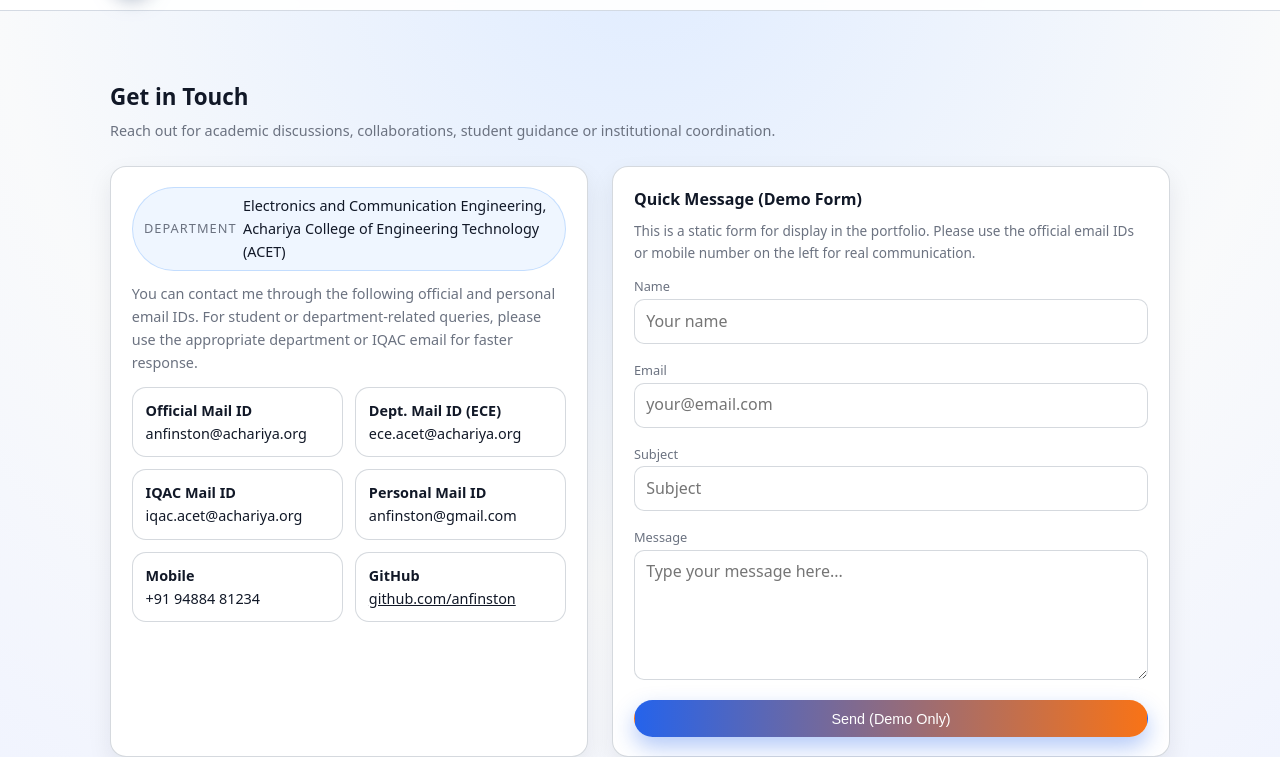
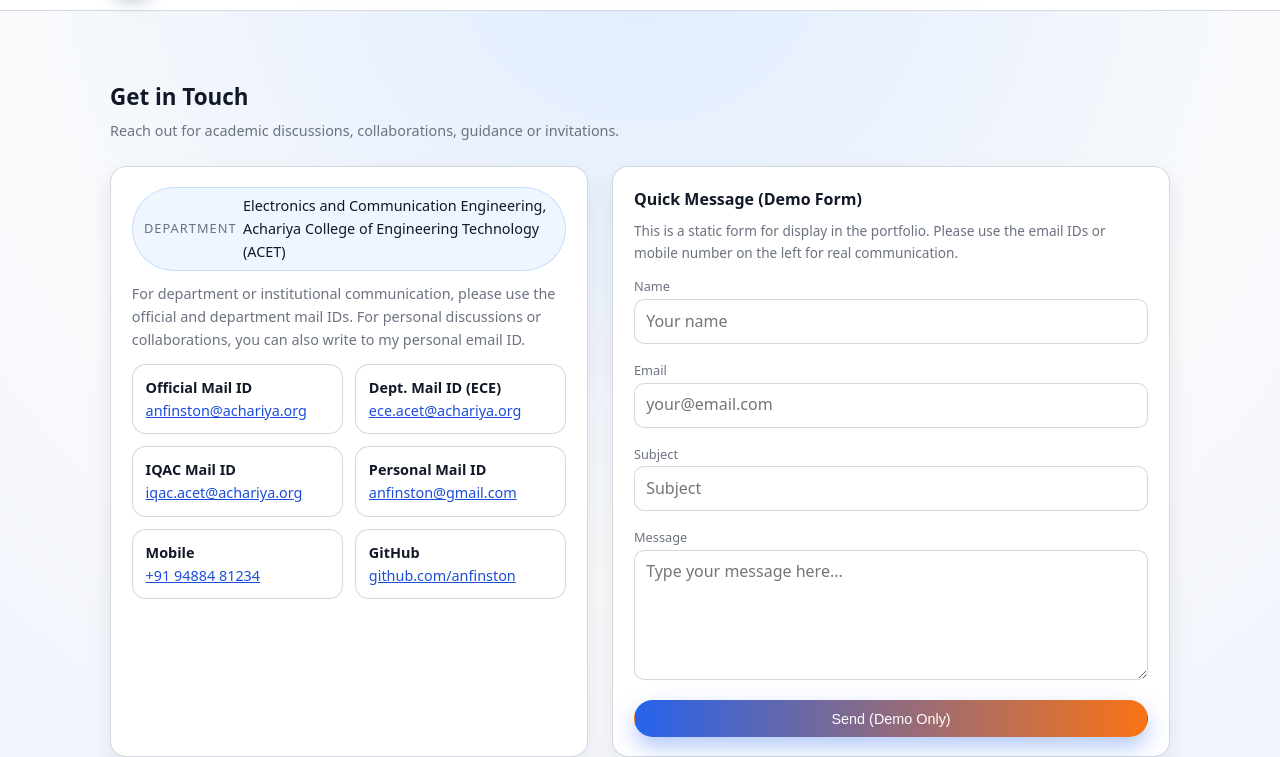
Before and after one commit to anfinston/anfinston-portfolio, a plain HTML site: page contact.html in a window 1280 px wide. Shown: the part 67-824 px from the top of the page. Drawn offline with Linux system fonts and the light colour scheme.

Commit message:
Update contact.html

```diff
--- a/contact.html
+++ b/contact.html
@@ -15,7 +15,7 @@
       <nav class="navbar">
         <div class="logo">
           <div class="logo-badge">
-            <img src="profile.jpg" alt="F. D. Anfinston" />
+            <img src="profile.JPG" alt="F. D. Anfinston" />
           </div>
           <div>
             <span>F. D. Anfinston</span><br />
@@ -36,8 +36,8 @@
       <section class="section">
         <h1 class="section-title">Get in Touch</h1>
         <p class="section-subtitle">
-          Reach out for academic discussions, collaborations, student guidance
-          or institutional coordination.
+          Reach out for academic discussions, collaborations, guidance or
+          invitations.
         </p>
 
         <div class="contact-wrapper">
@@ -52,31 +52,37 @@
             </div>
 
             <p>
-              You can contact me through the following official and personal
-              email IDs. For student or department-related queries, please use
-              the appropriate department or IQAC email for faster response.
+              For department or institutional communication, please use the
+              official and department mail IDs. For personal discussions or
+              collaborations, you can also write to my personal email ID.
             </p>
 
             <div class="contact-grid" style="margin-top: 0.8rem">
               <div>
                 <strong>Official Mail ID</strong><br />
-                anfinston@achariya.org
+                <a href="mailto:anfinston@achariya.org"
+                  >anfinston@achariya.org</a
+                >
               </div>
               <div>
                 <strong>Dept. Mail ID (ECE)</strong><br />
-                ece.acet@achariya.org
+                <a href="mailto:ece.acet@achariya.org"
+                  >ece.acet@achariya.org</a
+                >
               </div>
               <div>
                 <strong>IQAC Mail ID</strong><br />
-                iqac.acet@achariya.org
+                <a href="mailto:iqac.acet@achariya.org"
+                  >iqac.acet@achariya.org</a
+                >
               </div>
               <div>
                 <strong>Personal Mail ID</strong><br />
-                anfinston@gmail.com
+                <a href="mailto:anfinston@gmail.com">anfinston@gmail.com</a>
               </div>
               <div>
                 <strong>Mobile</strong><br />
-                +91 94884 81234
+                <a href="tel:+919488481234">+91 94884 81234</a>
               </div>
               <div>
                 <strong>GitHub</strong><br />
@@ -84,7 +90,6 @@
                   href="https://github.com/anfinston"
                   target="_blank"
                   rel="noopener"
-                  style="color: inherit; text-decoration: underline"
                   >github.com/anfinston</a
                 >
               </div>
@@ -102,8 +107,7 @@
               "
             >
               This is a static form for display in the portfolio. Please use the
-              official email IDs or mobile number on the left for real
-              communication.
+              email IDs or mobile number on the left for real communication.
             </p>
             <form>
               <div>
```
